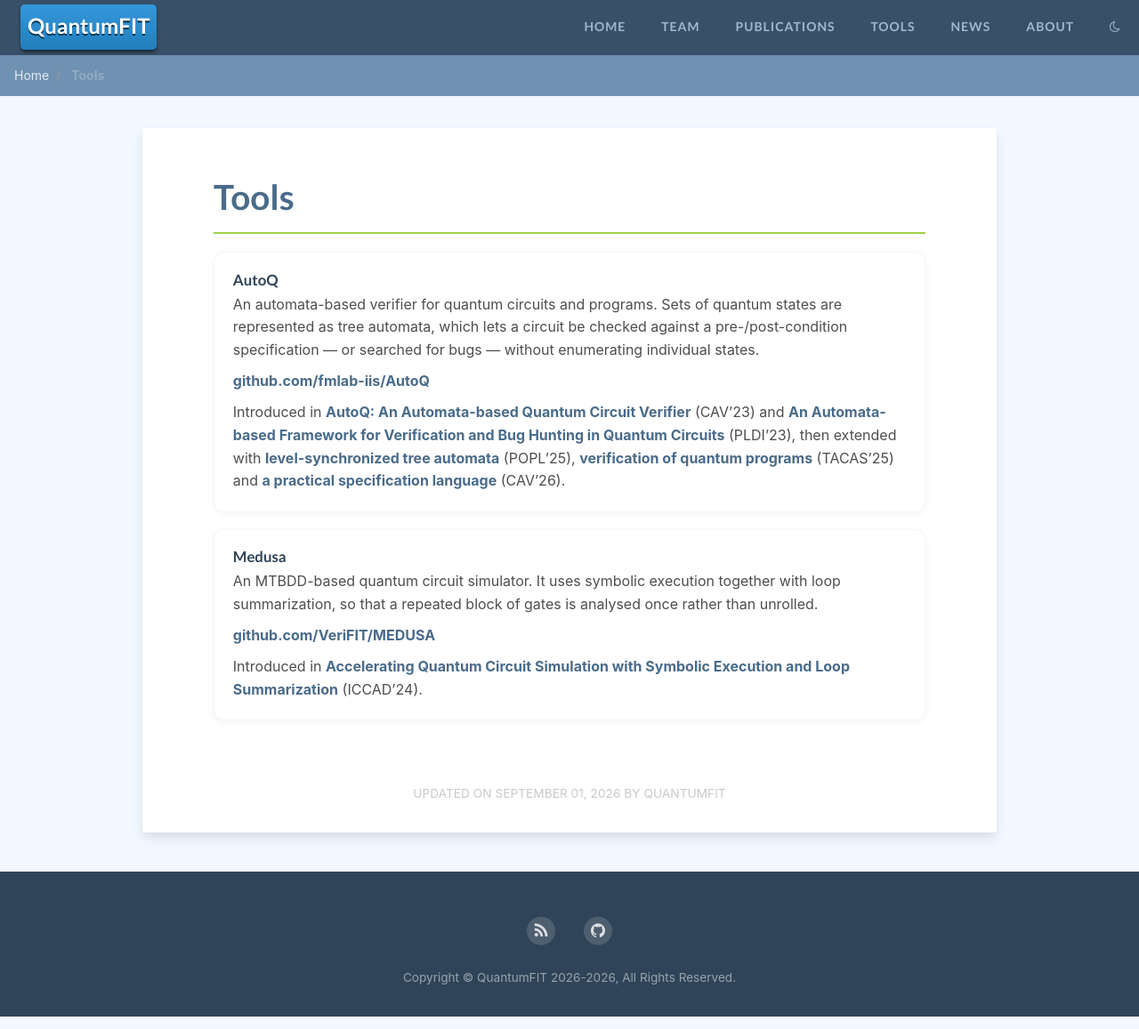
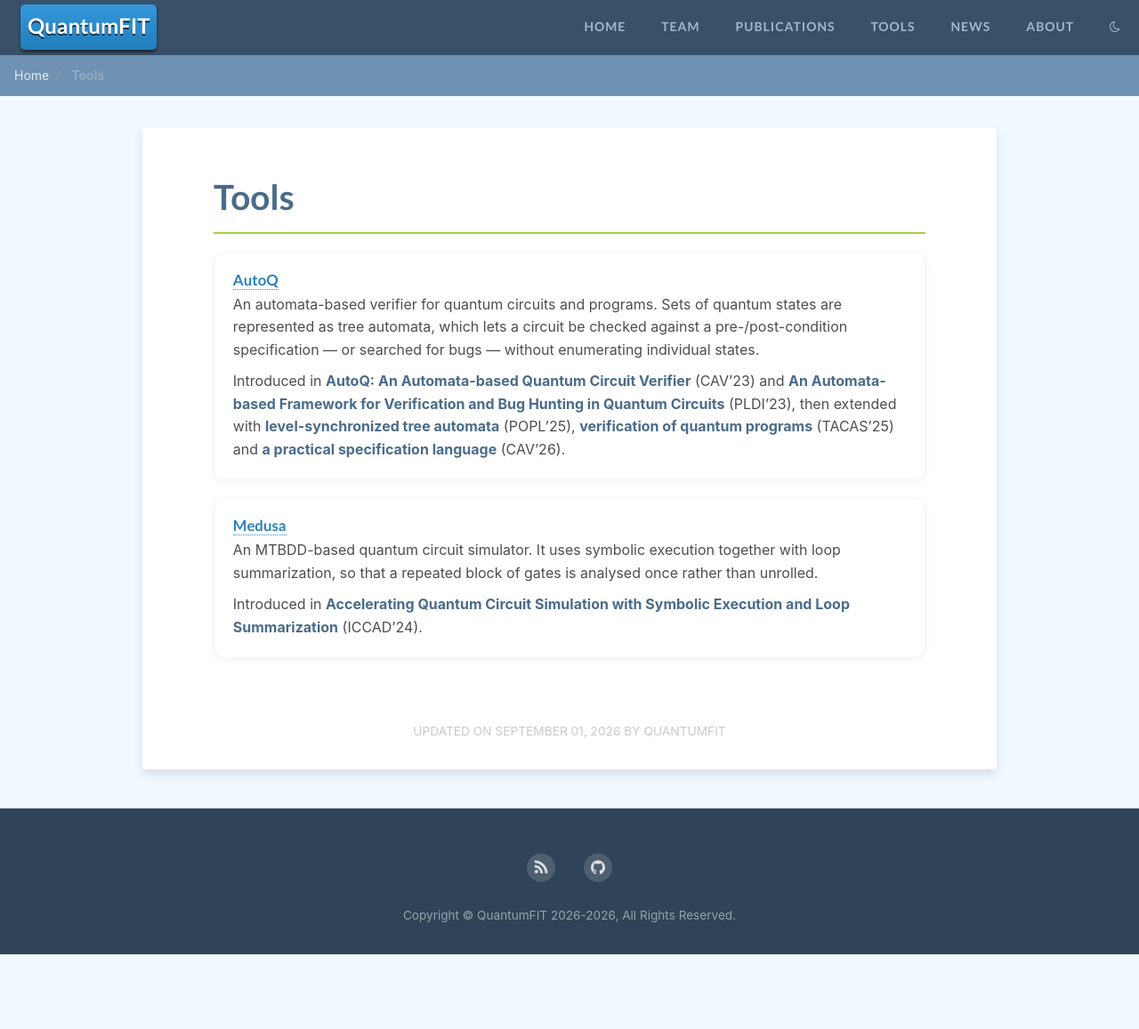
Before and after one commit to QuantumFIT/quantumfit.github.io, a Jekyll site: the page built from pages/tools.md, in a window 1280 px wide and 1157 px high. Shown: the whole window at 89% size. Built offline with Jekyll 4.4.1, drawn with Linux system fonts in a browser that asks for light colours; nearby versions of some CDN libraries; library files that are not in the unit come from our copies.

Commit message:
Fix dark-mode contrast on emphasised names; link tool names to their repos
_sass/_dark.scss: the theme colours <strong> inside a member description with
darken($primary, 10%) -- hsl(209, 30%, 32%), a dark blue that is nearly
invisible on a dark card. It now uses --qf-heading in dark mode. This affected
the PI name on the About contact card and would have hit any bold text in a
Team member's description too. Selector depth matches the theme's, so no
!important is needed.

pages/tools.md: the repository URL is no longer printed as its own line; the
tool name is the link instead. AutoQ points at fmlab-iis/AutoQ and Medusa at
VeriFIT/MEDUSA.

Co-Authored-By: Claude Opus 5 (1M context) <noreply@anthropic.com>

```diff
--- a/_sass/_dark.scss
+++ b/_sass/_dark.scss
@@ -60,6 +60,13 @@
 
   .member-card .member-info .member-period {
     background: var(--qf-border-soft);
+    color: var(--qf-heading);
+  }
+
+  // The theme paints <strong> inside a member description with
+  // darken($primary, 10%) -- a dark blue that is nearly invisible on a dark
+  // card. Selector depth matches the theme's so this wins without !important.
+  .member-card .member-info .member-description strong {
     color: var(--qf-heading);
   }
 
--- a/pages/tools.md
+++ b/pages/tools.md
@@ -36,14 +36,12 @@ breadcrumbs: true
 <div class="member-grid">
 <div class="member-card">
 <div class="member-info">
-<h4>AutoQ</h4>
+<h4><a href="https://github.com/fmlab-iis/AutoQ">AutoQ</a></h4>
 <div class="member-description" markdown="1">
 An automata-based verifier for quantum circuits and programs. Sets of quantum
 states are represented as tree automata, which lets a circuit be checked against
 a pre-/post-condition specification --- or searched for bugs --- without
 enumerating individual states.
-
-[github.com/fmlab-iis/AutoQ](https://github.com/fmlab-iis/AutoQ)
 
 Introduced in
 [AutoQ: An Automata-based Quantum Circuit Verifier](https://doi.org/10.1007/978-3-031-37709-9_7)
@@ -60,13 +58,11 @@ Introduced in
 </div>
 <div class="member-card">
 <div class="member-info">
-<h4>Medusa</h4>
+<h4><a href="https://github.com/VeriFIT/MEDUSA">Medusa</a></h4>
 <div class="member-description" markdown="1">
 An MTBDD-based quantum circuit simulator. It uses symbolic execution together
 with loop summarization, so that a repeated block of gates is analysed once
 rather than unrolled.
-
-[github.com/VeriFIT/MEDUSA](https://github.com/VeriFIT/MEDUSA)
 
 Introduced in
 [Accelerating Quantum Circuit Simulation with Symbolic Execution and Loop Summarization](https://doi.org/10.1145/3676536.3676711)
```
